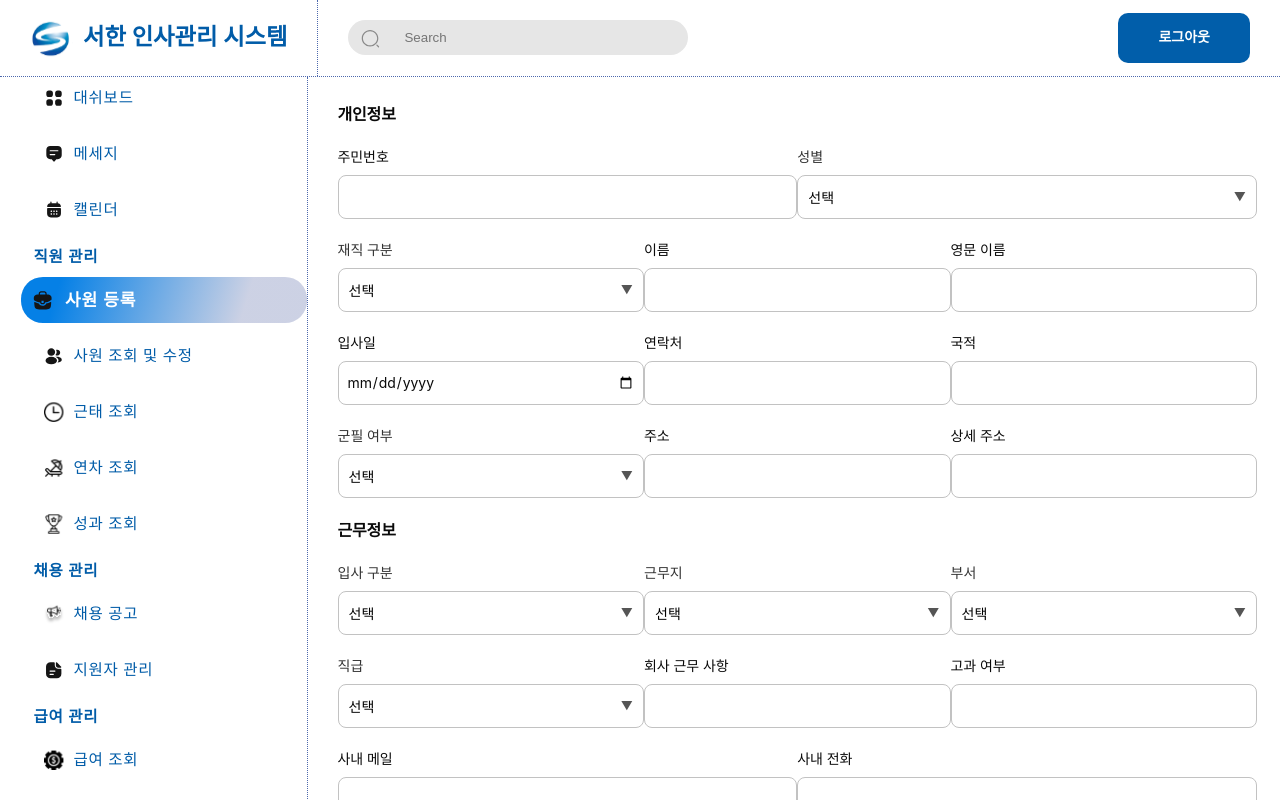
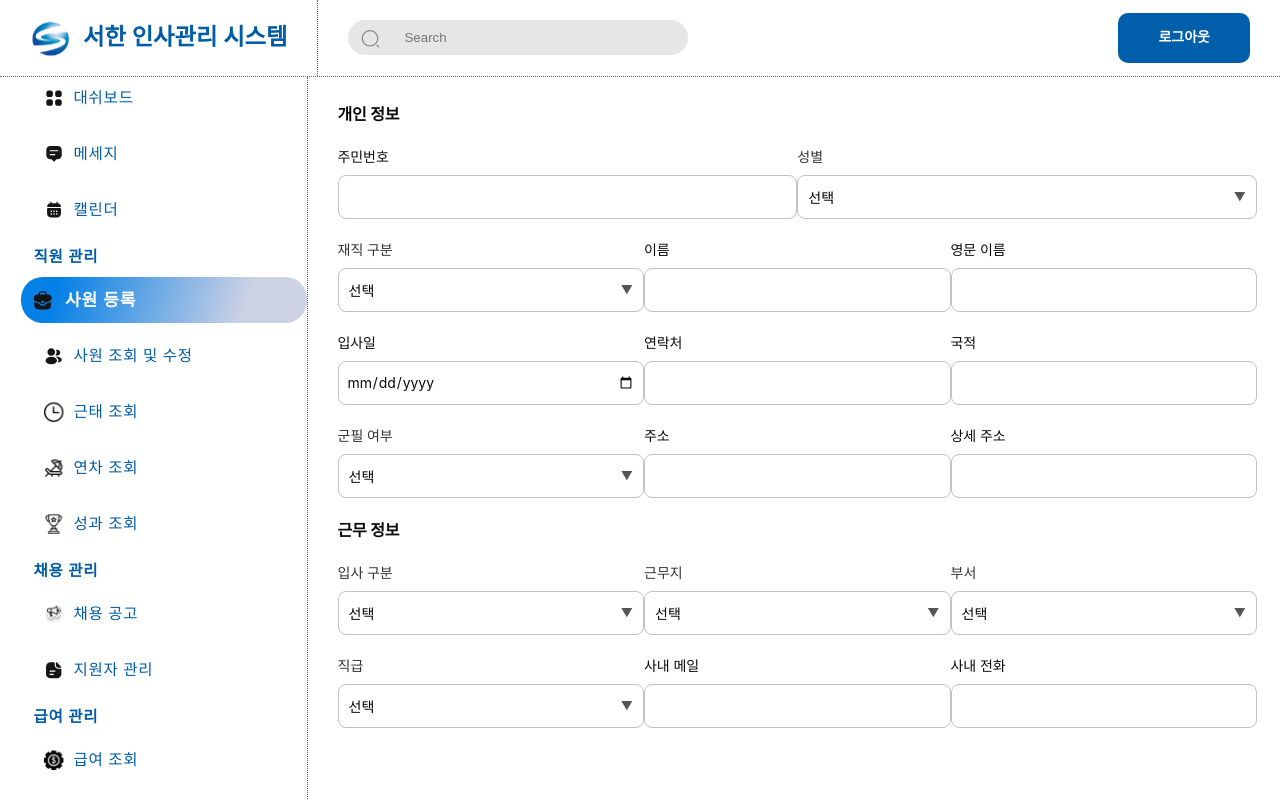
Before and after one commit to youth-o/HR-Master-System, a React (Create React App) app in the folder frontend/hr-master/: page /register in a window 1280 px wide. Shown: the top 800 px of the page. Built offline with nearby package versions, Linux system fonts and the light colour scheme.

Commit message:
fix: 근무 정보 수정 오류 및 개인 정보 사번 오류 고침

```diff
--- a/frontend/hr-master/src/App.js
+++ b/frontend/hr-master/src/App.js
@@ -29,7 +29,7 @@ function App() {
 		<BrowserRouter>
 			<Routes>
 				{/* 첫 화면을 로그인 페이지로 설정 */}
-				<Route path="/" element={<Dashboard />} />
+				<Route path="/" element={<Login />} />
 
 				{/* 로그인된 사용자만 접근 가능 */}
 				{/*
--- a/frontend/hr-master/src/components/EmployeeEdit/EmployeeInfo.jsx
+++ b/frontend/hr-master/src/components/EmployeeEdit/EmployeeInfo.jsx
@@ -8,10 +8,11 @@ import { useGetEmployee, useUpdateEmployee } from '../../apis/useEmployees';
 
 export default function EmployeeInfo() {
 	const { employeeId } = useParams();
+	const navigate = useNavigate();
 	const { employee, loading, error } = useGetEmployee(employeeId);
 	const { updateEmployee } = useUpdateEmployee();
-	const navigate = useNavigate();
-	const [inputEmployeeId, setInputEmployeeId] = useState('');
+
+	const [searchTerm, setSearchTerm] = useState('');
 
 	const [formData, setFormData] = useState({
 		employeeId: '',
@@ -38,6 +39,8 @@ export default function EmployeeInfo() {
 				militaryService: employee.militaryService || '',
 				address: employee.address || '',
 			});
+			// 검색창 초기화 (현재 조회 중인 사번으로 설정)
+			setSearchTerm(employee.employeeId || '');
 		}
 	}, [employee]);
 
@@ -69,17 +72,17 @@ export default function EmployeeInfo() {
 
 		if (Object.keys(updatedFields).length > 0) {
 			await updateEmployee(employeeId, updatedFields);
-			alert('개인 정보가 수정되었습니다.');
+			alert('개인 정보가 저장되었습니다.');
 		}
 	};
 
-	const handleInputChange = (e) => {
-		setInputEmployeeId(e.target.value);
+	const handleSearchChange = (e) => {
+		setSearchTerm(e.target.value);
 	};
 
 	const handleSearch = () => {
-		if (inputEmployeeId) {
-			navigate(`/employees/${inputEmployeeId}`);
+		if (searchTerm) {
+			navigate(`/employees/${searchTerm}`);
 		}
 	};
 
@@ -92,13 +95,14 @@ export default function EmployeeInfo() {
 			<h3>개인 정보</h3>
 			<form className={styles.infoForm} onSubmit={handleSubmit}>
 				<div className={styles.row}>
+					{/* 검색어 입력 시 별도의 상태 사용하여 이동 가능 */}
 					<Input
 						id="employeeId"
 						label="사번(ID)"
 						searchTrue
-						value={inputEmployeeId}
+						value={searchTerm}
 						placeholder="사번 입력"
-						onChange={handleInputChange}
+						onChange={handleSearchChange}
 						onSearch={handleSearch}
 					/>
 					<Input id="ssn" label="주민번호" readOnly value={formData.ssn} />
--- a/frontend/hr-master/src/components/EmployeeEdit/EmployeeWorkInfo.jsx
+++ b/frontend/hr-master/src/components/EmployeeEdit/EmployeeWorkInfo.jsx
@@ -11,7 +11,6 @@ export default function EmployeeWorkInfo() {
 	const { employee, loading, error } = useGetEmployee(employeeId);
 	const { updateEmployee } = useUpdateEmployee();
 
-	// ✅ 초기 상태값 설정 (비어 있는 경우 빈 문자열로 초기화)
 	const [formData, setFormData] = useState({
 		hireType: '',
 		workLocation: '',
@@ -19,12 +18,11 @@ export default function EmployeeWorkInfo() {
 		position: '',
 		companyEmail: '',
 		companyPhone: '',
-		companyWork: '', // 🔹 추가
-		evaluationFlag: '', // 🔹 추가
+		companyWork: '',
+		evaluationFlag: '',
 		retireDate: '',
 	});
 
-	// ✅ employee 데이터를 불러오면 상태 업데이트
 	useEffect(() => {
 		if (employee) {
 			setFormData({
@@ -34,14 +32,13 @@ export default function EmployeeWorkInfo() {
 				position: employee.position || '',
 				companyEmail: employee.companyEmail || '',
 				companyPhone: employee.companyPhone || '',
-				companyWork: employee.companyWork || '', // 🔹 추가
-				evaluationFlag: employee.evaluationFlag || '', // 🔹 추가
+				companyWork: employee.companyWork || '',
+				evaluationFlag: employee.evaluationFlag || '',
 				retireDate: employee.retireDate || '',
 			});
 		}
 	}, [employee]);
 
-	// ✅ 입력값 변경 핸들러 (읽기 전용 필드 제외)
 	const handleChange = (e) => {
 		const { id, value } = e.target;
 		if (id === 'retireDate' || id === 'hireType') return; // 읽기 전용 필드
@@ -51,7 +48,6 @@ export default function EmployeeWorkInfo() {
 		}));
 	};
 
-	// ✅ 드롭다운 변경 핸들러
 	const handleDropdownChange = (field, selected) => {
 		setFormData((prev) => ({
 			...prev,
@@ -59,20 +55,24 @@ export default function EmployeeWorkInfo() {
 		}));
 	};
 
-	// ✅ 폼 제출 핸들러 (변경된 데이터만 전송)
 	const handleSubmit = async (e) => {
 		e.preventDefault();
 
 		const updatedFields = {};
 		Object.keys(formData).forEach((key) => {
-			if (key !== 'retireDate' && key !== 'hireType' && formData[key] !== employee[key]) {
+			if (key !== 'retireDate' && key !== 'hireType' && formData[key] !== employee[key] && formData[key] !== '') {
 				updatedFields[key] = formData[key];
 			}
 		});
 
 		if (Object.keys(updatedFields).length > 0) {
-			await updateEmployee(employeeId, updatedFields);
-			alert('근무 정보가 수정되었습니다.');
+			try {
+				await updateEmployee(employeeId, updatedFields);
+				alert('근무 정보가 저장되었습니다.');
+			} catch (err) {
+				alert('업데이트 중 오류 발생: ' + err.message);
+				console.error('Error updating employee:', err);
+			}
 		} else {
 			alert('변경 사항이 없습니다.');
 		}
@@ -108,10 +108,6 @@ export default function EmployeeWorkInfo() {
 						defaultValue={formData.position}
 						onSelect={(val) => handleDropdownChange('position', val)}
 					/>
-					<Input id="companyWork" label="회사 근무 사항" value={formData.companyWork} onChange={handleChange} />
-					<Input id="evaluationFlag" label="고과 여부" value={formData.evaluationFlag} onChange={handleChange} />
-				</div>
-				<div className={styles.row}>
 					<Input
 						id="companyEmail"
 						type="email"
@@ -120,6 +116,8 @@ export default function EmployeeWorkInfo() {
 						onChange={handleChange}
 					/>
 					<Input id="companyPhone" label="사내 전화" value={formData.companyPhone} onChange={handleChange} />
+				</div>
+				<div className={styles.row}>
 					<Input id="retireDate" label="퇴사 일자" readOnly value={formData.retireDate} />
 				</div>
 				<button type="submit">Save</button>
--- a/frontend/hr-master/src/components/EmployeesList/List/List.jsx
+++ b/frontend/hr-master/src/components/EmployeesList/List/List.jsx
@@ -15,16 +15,13 @@ export default function List({ searchTerm }) {
 		navigate(`/employees/${employeeId}`);
 	};
 
-	// 필터링 로직
 	const filteredEmployees =
 		employees?.filter((employee) => {
-			// 검색어 필터링 (사번 또는 이름 포함)
 			const matchesSearch =
 				!searchTerm ||
 				employee?.employeeId?.toString().includes(searchTerm) ||
 				employee?.empName?.toLowerCase().includes(searchTerm.toLowerCase());
 
-			// 부서 필터링 (선택한 부서와 일치해야 함)
 			const matchesDepartment =
 				filterStatus !== 'Accepted' || !selectedDepartment || employee.department === selectedDepartment;
 
@@ -47,15 +44,8 @@ export default function List({ searchTerm }) {
 				>
 					부서별
 				</button>
-				<button
-					className={filterStatus === 'Rejected' ? styles.active : ''}
-					onClick={() => setFilterStatus('Rejected')}
-				>
-					Rejected
-				</button>
 			</div>
 
-			{/* 부서 선택 Dropdown (부서별 보기일 때만 표시) */}
 			{filterStatus === 'Accepted' && (
 				<div className={styles.departmentFilter}>
 					<Dropdown menuItems={departmentOptions} onSelect={setSelectedDepartment} defaultValue={selectedDepartment} />
--- a/frontend/hr-master/src/components/Register/RegisterForm.jsx
+++ b/frontend/hr-master/src/components/Register/RegisterForm.jsx
@@ -35,8 +35,6 @@ export default function RegisterForm() {
 		workLocation: '',
 		department: '',
 		position: '',
-		companyWork: '',
-		evaluationFlag: '',
 		companyEmail: '',
 		companyPhone: '',
 		retireCls: '',
@@ -120,8 +118,6 @@ export default function RegisterForm() {
 				workLocation: '',
 				department: '',
 				position: '',
-				companyWork: '',
-				evaluationFlag: '',
 				companyEmail: '',
 				companyPhone: '',
 				retireCls: '',
@@ -149,7 +145,7 @@ export default function RegisterForm() {
 	return (
 		<div className="infoContainer">
 			<form className="infoForm" onSubmit={handleSubmit}>
-				<h3>개인정보</h3>
+				<h3>개인 정보</h3>
 				<div className="row">
 					<Input id="ssn" label="주민번호" value={formData.ssn} onChange={handleInputChange} style={style} />
 					<Dropdown
@@ -184,7 +180,7 @@ export default function RegisterForm() {
 				</div>
 
 				{/* 근무 정보 */}
-				<h3>근무정보</h3>
+				<h3>근무 정보</h3>
 				<div className="row">
 					<Dropdown
 						label="입사 구분"
@@ -208,26 +204,16 @@ export default function RegisterForm() {
 						menuItems={positionOptions}
 						onSelect={(val) => handleDropdownChange('position', val)}
 					/>
-					<Input id="companyWork" label="회사 근무 사항" value={formData.companyWork} onChange={handleInputChange} />
-					<Input id="evaluationFlag" label="고과 여부" value={formData.evaluationFlag} onChange={handleInputChange} />
-				</div>
-				<div className="row">
 					<Input
 						id="companyEmail"
 						type="email"
 						label="사내 메일"
 						value={formData.companyEmail}
-						style={style}
 						onChange={handleInputChange}
 					/>
-					<Input
-						id="companyPhone"
-						label="사내 전화"
-						style={style}
-						value={formData.companyPhone}
-						onChange={handleInputChange}
-					/>
+					<Input id="companyPhone" label="사내 전화" value={formData.companyPhone} onChange={handleInputChange} />
 				</div>
+				<div className="row"></div>
 
 				{/* 사외 경력 정보 */}
 				{formData.hireType === '경력' && (
```
